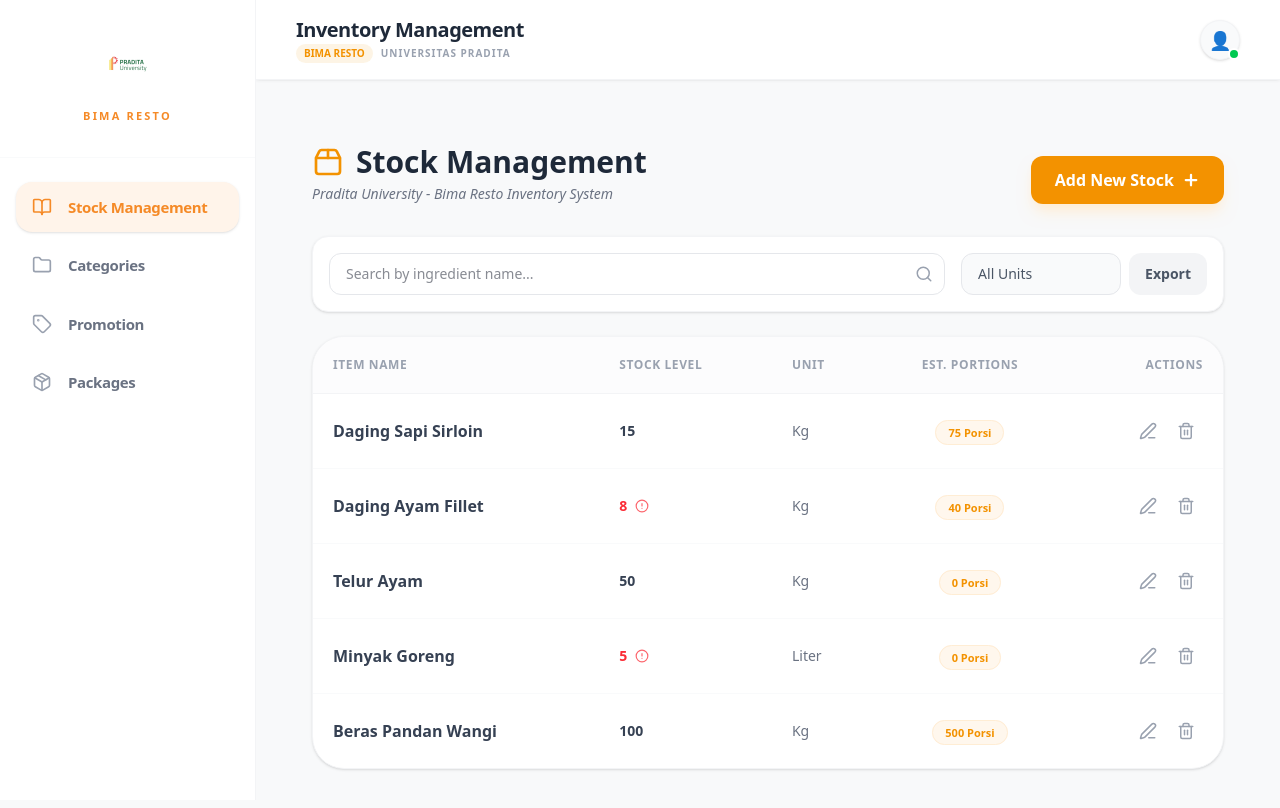
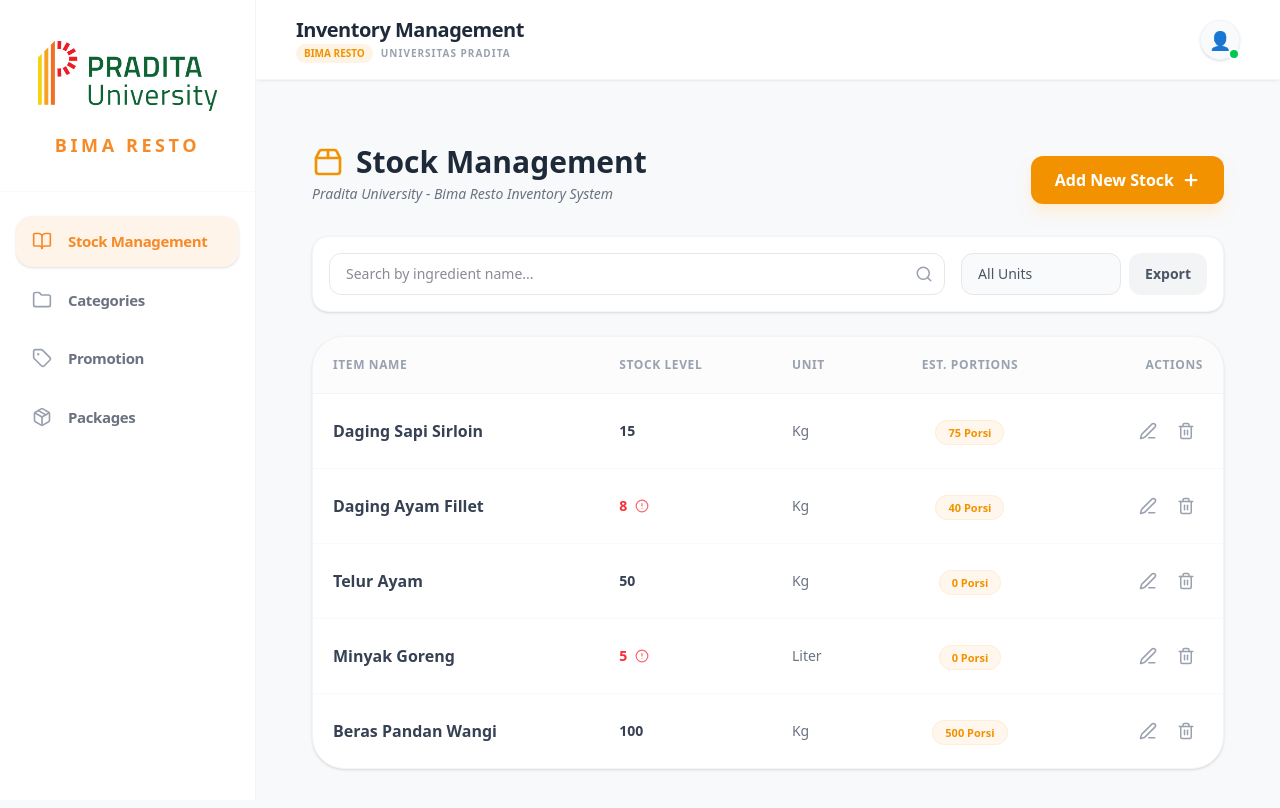
Before and after one commit to Jonatan345/Frontend, a Next.js app: page / in a window 1280 px wide. Shown: the top 808 px of the page. Built offline with nearby package versions, Linux system fonts and the light colour scheme.

Commit message:
style: menyesuaikan ukuran logo di sidebar

```diff
--- a/components/Sidebar.tsx
+++ b/components/Sidebar.tsx
@@ -22,11 +22,11 @@
       <div className="p-8 flex flex-col items-center border-b border-gray-50 mb-6">
         {/* Menggunakan tag <img> biasa untuk menghindari error Next.js Image optimizer */}
         <img
-          src="/logo-pradita.png"
+          src="/logopradita.png"
           alt="Pradita University Logo"
-          className="w-full h-16 object-contain mb-2"
+          className="w-full h-22 object-contain mb-2"
         />
-        <h2 className="text-[11px] font-black text-[#F58A27] tracking-[0.2em] uppercase mt-1">
+        <h2 className="text-[18px] font-black text-[#F58A27] tracking-[0.2em] uppercase mt-1">
           BIMA RESTO
         </h2>
       </div>
```
Also changed, not shown: public/logopradita.png (added).
